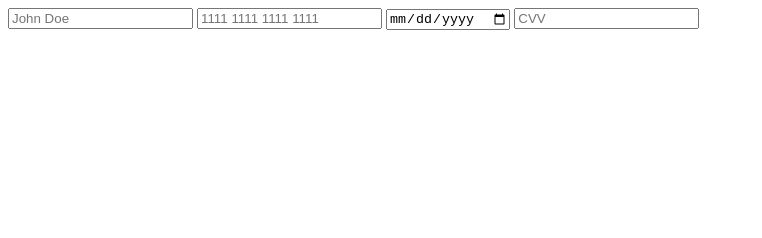
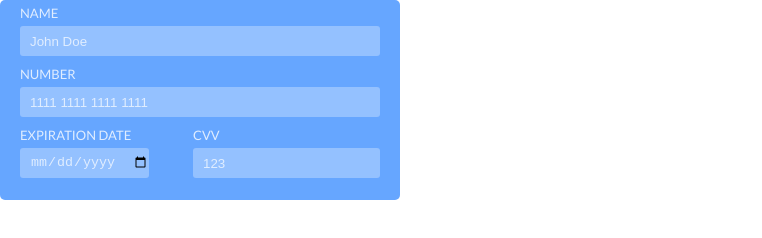
Before and after one commit to KubaGithub92/Team_work, a website: page src/index.html in a window 1280 px wide. Shown: the whole page, without its empty margins (0-762 px from the left). Drawn offline with nearby package versions, Linux system fonts and the light colour scheme; files that its build step writes are made by us from their sources.

Commit message:
blue card created

```diff
--- a/src/index.html
+++ b/src/index.html
@@ -5,26 +5,50 @@
     <meta http-equiv="X-UA-Compatible" content="IE=edge" />
     <meta name="viewport" content="width=device-width, initial-scale=1.0" />
     <link rel="stylesheet" href="css/style.css" />
+    <link rel="preconnect" href="https://fonts.googleapis.com" />
+    <link rel="preconnect" href="https://fonts.gstatic.com" crossorigin />
+    <link
+      href="https://fonts.googleapis.com/css2?family=Lato&display=swap"
+      rel="stylesheet"
+    />
     <title>Checkout page</title>
   </head>
   <body>
-    <form action="#" method="post">
-      <label for="name"></label>
-      <input type="text" name="name" id="name" placeholder="John Doe" />
-      <label for="number"></label>
+    <form action="#" method="post" class="form">
+      <div class="form__item">
+        <label for="name">Name</label>
+        <input
+          type="text"
+          name="name"
+          id="name"
+          placeholder="John Doe"
+          class="form__item-input"
+        />
+      </div>
+
+      <div class="form__item">
+        <label for="number">Number</label>
         <input
           type="text"
           name="number"
           `
           id="number"
           placeholder="1111 1111 1111 1111"
+          class="form__item-input"
         />
+      </div>
 
-      <label for="date"></label>
+      <div class="form__bottom">
+        <div class="bottom__item">
+          <label for="date">Expiration date</label>
           <input type="date" name="date" id="date" placeholder="DD-MM-YYYY" />
+        </div class="bottom__item">
 
-      <label for="name"></label>
-      <input type="text" name="name" id="name" placeholder="CVV" />
+        <div class="bottom__item">
+          <label for="name">CVV</label>
+          <input type="text" name="name" id="name" placeholder="123" />
+        </div>
+      </div>
     </form>
   </body>
 </html>
--- a/src/scss/style.scss
+++ b/src/scss/style.scss
@@ -0,0 +1,97 @@
+$color-primary: #66a6ff;
+$color-secondary: #94c1ff;
+$text-color: #e0edff;
+
+html {
+  box-sizing: border-box;
+}
+
+*,
+*::after,
+*::before {
+  box-sizing: border-box;
+  margin: 0;
+  padding: 0;
+}
+
+body {
+  font-family: "Lato", sans-serif;
+  font-size: 13px;
+}
+
+.form {
+  width: 400px;
+  height: 200px;
+  background-color: $color-primary;
+  border-radius: 5px;
+  display: flex;
+  flex-direction: column;
+  color: #fff;
+  justify-content: space-around;
+  // padding: 20px;
+
+  &:-webkit-autofill {
+    box-shadow: 0 0 0 1000px #000 inset !important;
+    -webkit-box-shadow: 0 0 0 1000px #000 inset !important;
+    -webkit-text-fill-color: white !important;
+  }
+
+  .form__item {
+    width: 90%;
+    margin: 0 auto;
+    display: flex;
+    flex-direction: column;
+
+    label {
+      margin-bottom: 5px;
+      text-transform: uppercase;
+      color: $text-color;
+    }
+
+    input {
+      height: 30px;
+      background-color: $color-secondary;
+      border: none;
+      border-radius: 3px;
+      padding-left: 10px;
+
+      &::placeholder {
+        color: $text-color;
+      }
+    }
+  }
+
+  &__bottom {
+    width: 90%;
+    margin: 0 auto;
+    display: flex;
+    justify-content: space-between;
+    gap: 0.8rem;
+
+    .bottom__item {
+      display: flex;
+      flex-direction: column;
+      padding-bottom: 17px;
+
+      label {
+        margin-bottom: 5px;
+        text-transform: uppercase;
+        color: $text-color;
+      }
+
+      input {
+        height: 30px;
+        background-color: $color-secondary;
+        border: none;
+        border-radius: 3px;
+        padding-left: 10px;
+        color: $text-color;
+
+        &::placeholder {
+          color: $text-color;
+        }
+        // text-align: center;
+      }
+    }
+  }
+}
```
Lines whose indentation alone changed are shown as unchanged.
